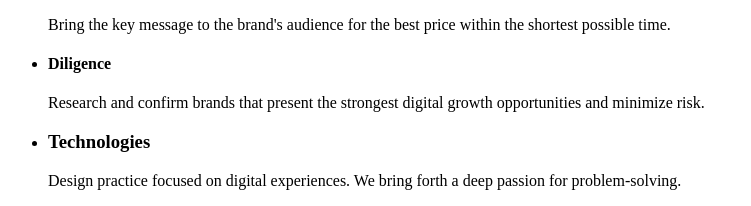
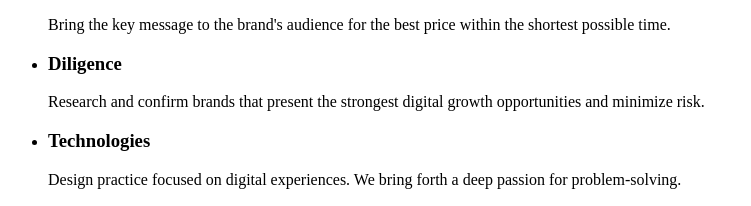
Before and after one commit to CemAtlas/goit-markup-hw-01, a plain HTML site: page index.html in a window 1280 px wide. Shown: the part 405-611 px from the top of the page, 0-751 px from the left. Drawn offline with Linux system fonts and the light colour scheme.

Commit message:
Update index.html

```diff
--- a/index.html
+++ b/index.html
@@ -59,7 +59,7 @@
             </p>
           </li>
           <li>
-            <h4>Diligence</h4>
+            <h3>Diligence</h3>
             <p>
               Research and confirm brands that present the strongest digital
               growth opportunities and minimize risk.
```
